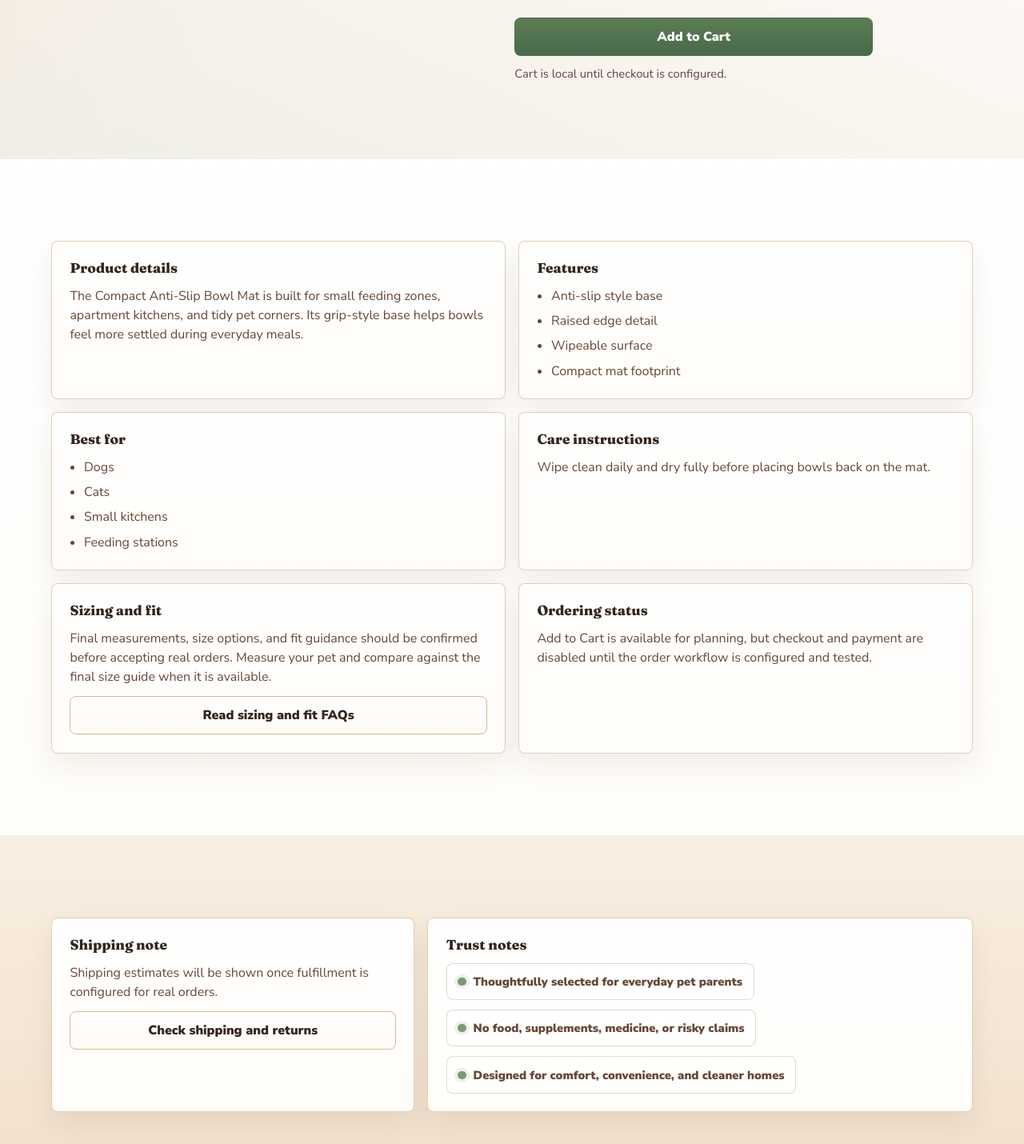
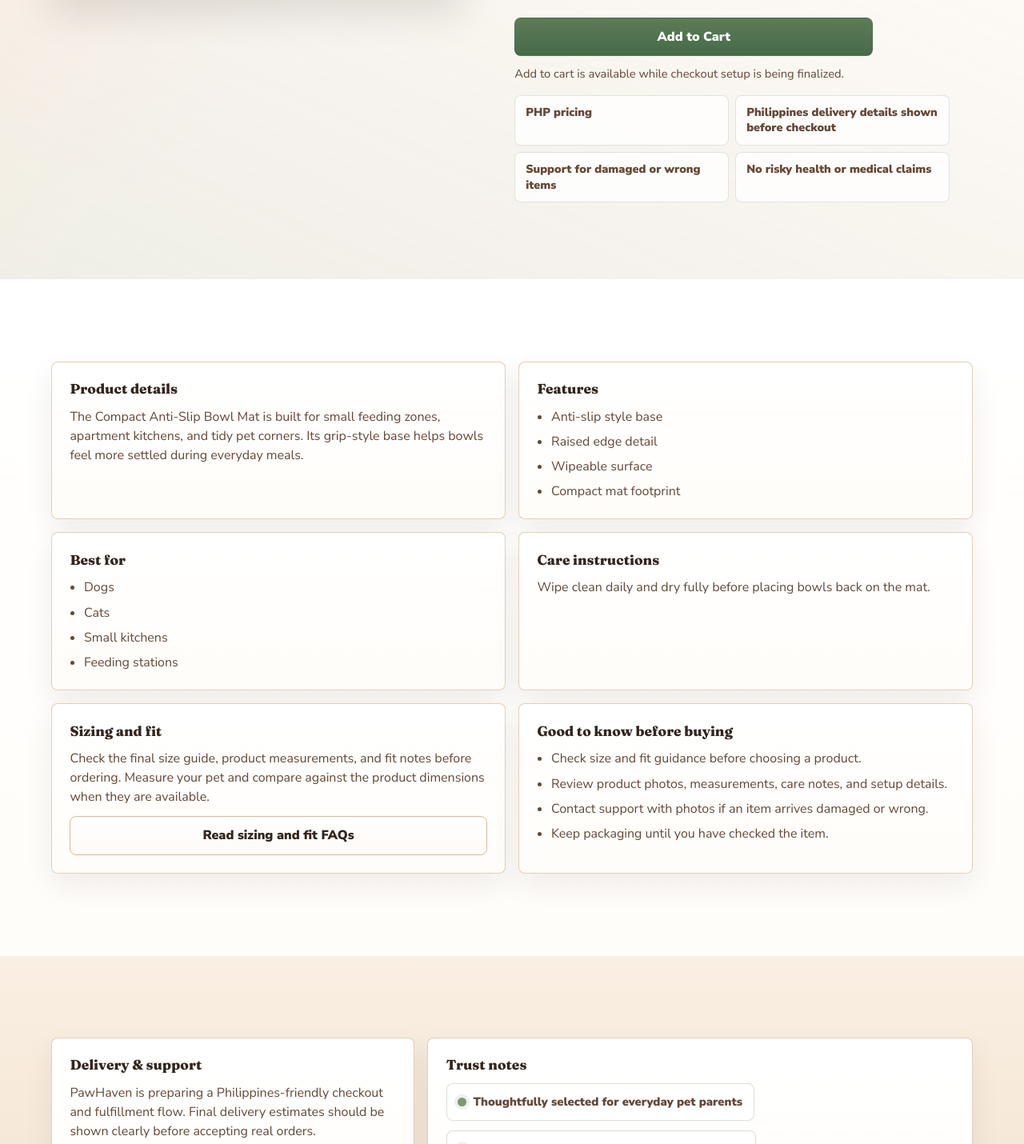
Before and after one commit to dell-eight/PawHaven, a Next.js app: page /products/anti-slip-pet-bowl-mat in a window 1280 px wide. Shown: the part 860-2290 px from the top of the page at 80% size. Built offline with nearby package versions, Linux system fonts and the light colour scheme; no server answers.

Commit message:
Phase 4: Product Page Conversion

```diff
--- a/app/globals.css
+++ b/app/globals.css
@@ -1580,6 +1580,27 @@ svg {
   font-size: 0.92rem;
 }
 
+.product-purchase-info {
+  display: grid;
+  max-width: 34rem;
+  margin: 0;
+  padding: 0;
+  gap: 0.5rem;
+  grid-template-columns: repeat(auto-fit, minmax(min(100%, 12rem), 1fr));
+  list-style: none;
+}
+
+.product-purchase-info li {
+  border: 1px solid rgba(124, 154, 114, 0.24);
+  border-radius: var(--radius-md);
+  background: rgba(255, 255, 255, 0.78);
+  color: var(--color-brown-700);
+  font-size: 0.9rem;
+  font-weight: 850;
+  line-height: 1.35;
+  padding: 0.7rem 0.8rem;
+}
+
 .button:disabled {
   cursor: not-allowed;
   opacity: 0.72;
--- a/app/products/[slug]/page.tsx
+++ b/app/products/[slug]/page.tsx
@@ -30,6 +30,20 @@ const trustBadges = [
   "Thoughtfully selected for everyday pet parents",
   "No food, supplements, medicine, or risky claims",
   "Designed for comfort, convenience, and cleaner homes",
+];
+
+const purchaseInfoItems = [
+  "PHP pricing",
+  "Philippines delivery details shown before checkout",
+  "Support for damaged or wrong items",
+  "No risky health or medical claims",
+];
+
+const goodToKnowItems = [
+  "Check size and fit guidance before choosing a product.",
+  "Review product photos, measurements, care notes, and setup details.",
+  "Contact support with photos if an item arrives damaged or wrong.",
+  "Keep packaging until you have checked the item.",
 ];
 
 const productStructuredDataEnabled = false;
@@ -124,7 +138,7 @@ export default async function ProductPage({ params }: ProductPageProps) {
               ) : null}
             </div>
             <p className="product-hero__description">
-              {product.shortDescription}
+              {product.benefitSubtitle ?? product.shortDescription}
             </p>
 
             <ul className="product-benefits">
@@ -139,6 +153,12 @@ export default async function ProductPage({ params }: ProductPageProps) {
             </ul>
 
             <AddToCartButton productId={product.id} />
+
+            <ul className="product-purchase-info" aria-label="Purchase notes">
+              {purchaseInfoItems.map((item) => (
+                <li key={item}>{item}</li>
+              ))}
+            </ul>
           </div>
         </div>
       </section>
@@ -176,9 +196,9 @@ export default async function ProductPage({ params }: ProductPageProps) {
           <article className="product-info-panel">
             <h2>Sizing and fit</h2>
             <p>
-              Final measurements, size options, and fit guidance should be
-              confirmed before accepting real orders. Measure your pet and
-              compare against the final size guide when it is available.
+              Check the final size guide, product measurements, and fit notes
+              before ordering. Measure your pet and compare against the product
+              dimensions when they are available.
             </p>
             <ButtonLink href="/faq" variant="secondary">
               Read sizing and fit FAQs
@@ -186,11 +206,12 @@ export default async function ProductPage({ params }: ProductPageProps) {
           </article>
 
           <article className="product-info-panel">
-            <h2>Ordering status</h2>
-            <p>
-              Add to Cart is available for planning, but checkout and payment
-              are disabled until the order workflow is configured and tested.
-            </p>
+            <h2>Good to know before buying</h2>
+            <ul>
+              {goodToKnowItems.map((item) => (
+                <li key={item}>{item}</li>
+              ))}
+            </ul>
           </article>
         </div>
       </Section>
@@ -198,8 +219,17 @@ export default async function ProductPage({ params }: ProductPageProps) {
       <Section tone="beige">
         <div className="product-support-grid">
           <article className="product-info-panel">
-            <h2>Shipping note</h2>
+            <h2>Delivery & support</h2>
+            <p>
+              PawHaven is preparing a Philippines-friendly checkout and
+              fulfillment flow. Final delivery estimates should be shown clearly
+              before accepting real orders.
+            </p>
             <p>{product.shippingNote}</p>
+            <p>
+              Once support is active, customer messages about damaged or wrong
+              items should receive a reply within 24-48 hours.
+            </p>
             <ButtonLink href="/shipping-returns" variant="secondary">
               Check shipping and returns
             </ButtonLink>
--- a/components/cart/AddToCartButton.tsx
+++ b/components/cart/AddToCartButton.tsx
@@ -10,7 +10,9 @@ type AddToCartButtonProps = {
 
 export function AddToCartButton({ productId }: AddToCartButtonProps) {
   const { addItem } = useCart();
-  const [status, setStatus] = useState("Cart is local until checkout is configured.");
+  const [status, setStatus] = useState(
+    "Add to cart is available while checkout setup is being finalized.",
+  );
 
   return (
     <div className="product-purchase">
--- a/data/products.ts
+++ b/data/products.ts
@@ -83,6 +83,8 @@ export const products: Product[] = [
     compareAtPrice: 699,
     shortDescription:
       "A reusable cleaner-home brush for lifting visible pet hair from sofas, cushions, blankets, and everyday fabrics.",
+    benefitSubtitle:
+      "Helps lift visible fur from sofas, cushions, blankets, and everyday fabric surfaces.",
     longDescription:
       "This reusable pet hair remover brush is made for quick cleanup moments around the home. Keep one near the sofa, laundry area, or entryway to tidy common pet zones without relying on single-use sheets.",
     benefits: [
@@ -249,15 +251,17 @@ export const products: Product[] = [
   },
   {
     id: "cat-scratching-lounge",
-    name: "Cat Scratching Lounge",
+    name: "Cat Scratching Lounge Bed",
     slug: "cat-scratching-lounge",
     category: "cat-essentials",
     price: 1099,
     compareAtPrice: 1399,
     shortDescription:
       "A scratch-friendly lounge piece for cats who like to stretch, perch, and relax at home.",
+    benefitSubtitle:
+      "A cozy scratch-and-rest spot for cats who love stretching, lounging, and claiming their own corner.",
     longDescription:
-      "The Cat Scratching Lounge gives cats a dedicated surface for everyday scratching and lounging. Its simple silhouette works in living rooms, home offices, and cozy cat corners.",
+      "The Cat Scratching Lounge Bed gives cats a dedicated surface for everyday scratching and lounging. Its simple silhouette works in living rooms, home offices, and cozy cat corners.",
     benefits: [
       "Creates a dedicated scratch area",
       "Doubles as a casual lounge spot",
@@ -300,6 +304,8 @@ export const products: Product[] = [
     compareAtPrice: 799,
     shortDescription:
       "A compact rinse cup for muddy paws after rainy walks, park trips, and outdoor breaks.",
+    benefitSubtitle:
+      "Useful after rainy walks, park trips, and outdoor breaks before paws reach the floor.",
     longDescription:
       "The Muddy Paw Cleaning Cup helps make post-walk cleanup more manageable. Add water, gently rinse paws, and dry before your pet heads back into cozy indoor spaces.",
     benefits: [
@@ -516,6 +522,8 @@ export const products: Product[] = [
     compareAtPrice: 1899,
     shortDescription:
       "A window perch style lounge for cats who like sunny views and elevated resting spots.",
+    benefitSubtitle:
+      "Gives cats an elevated sunny spot for lounging, watching, and resting.",
     longDescription:
       "The Cozy Cat Window Perch creates a dedicated lookout spot for everyday lounging. It is designed for cat homes that need comfort without taking up much floor space.",
     benefits: [
@@ -603,6 +611,8 @@ export const products: Product[] = [
     compareAtPrice: 699,
     shortDescription:
       "A compact walk bottle with an attached drinking tray for easier water breaks away from home.",
+    benefitSubtitle:
+      "Makes water breaks easier during walks, errands, travel, and outdoor time.",
     longDescription:
       "This portable dog water bottle is made for walks, park visits, and car outings where a simple drink setup is helpful. Keep it in a walking bag or car caddy for everyday convenience.",
     benefits: [
--- a/lib/catalog/types.ts
+++ b/lib/catalog/types.ts
@@ -26,6 +26,7 @@ export type Product = {
   price: number;
   compareAtPrice: number | null;
   shortDescription: string;
+  benefitSubtitle?: string;
   longDescription: string;
   benefits: string[];
   features: string[];
```
